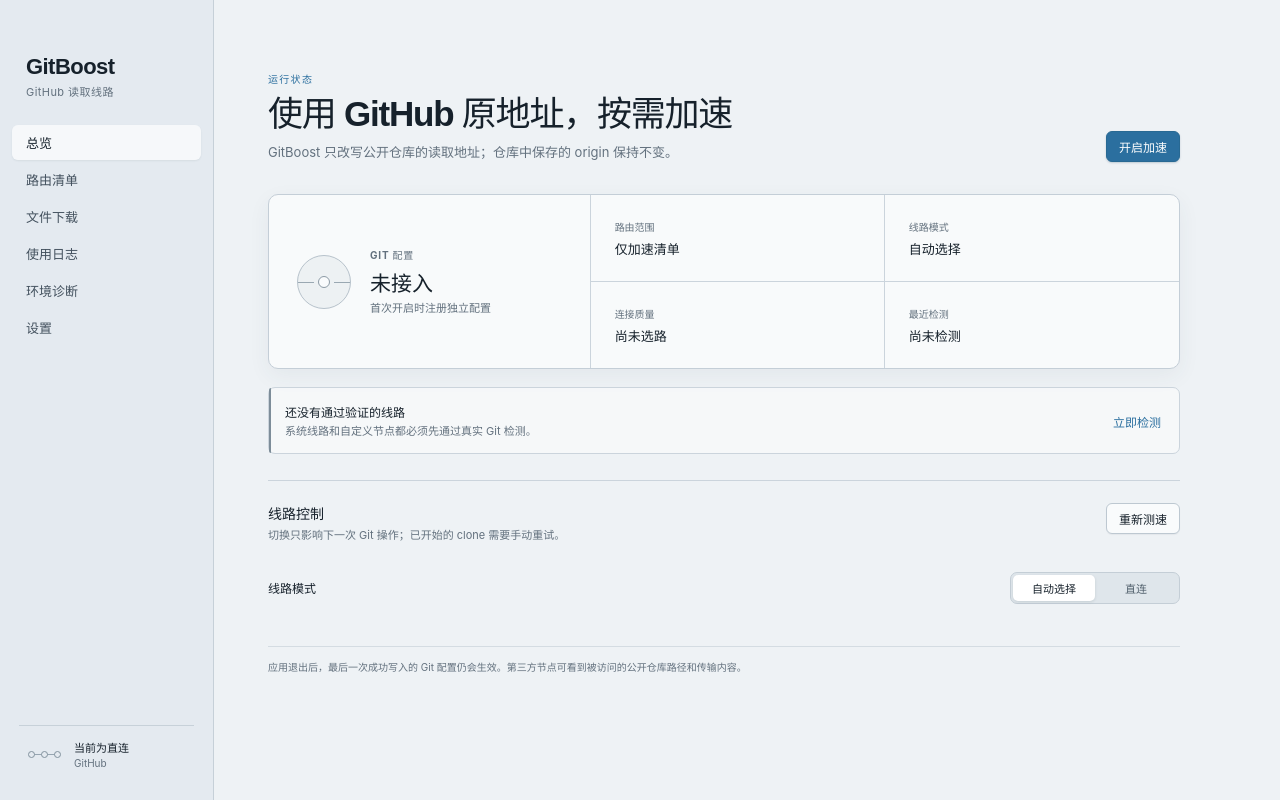
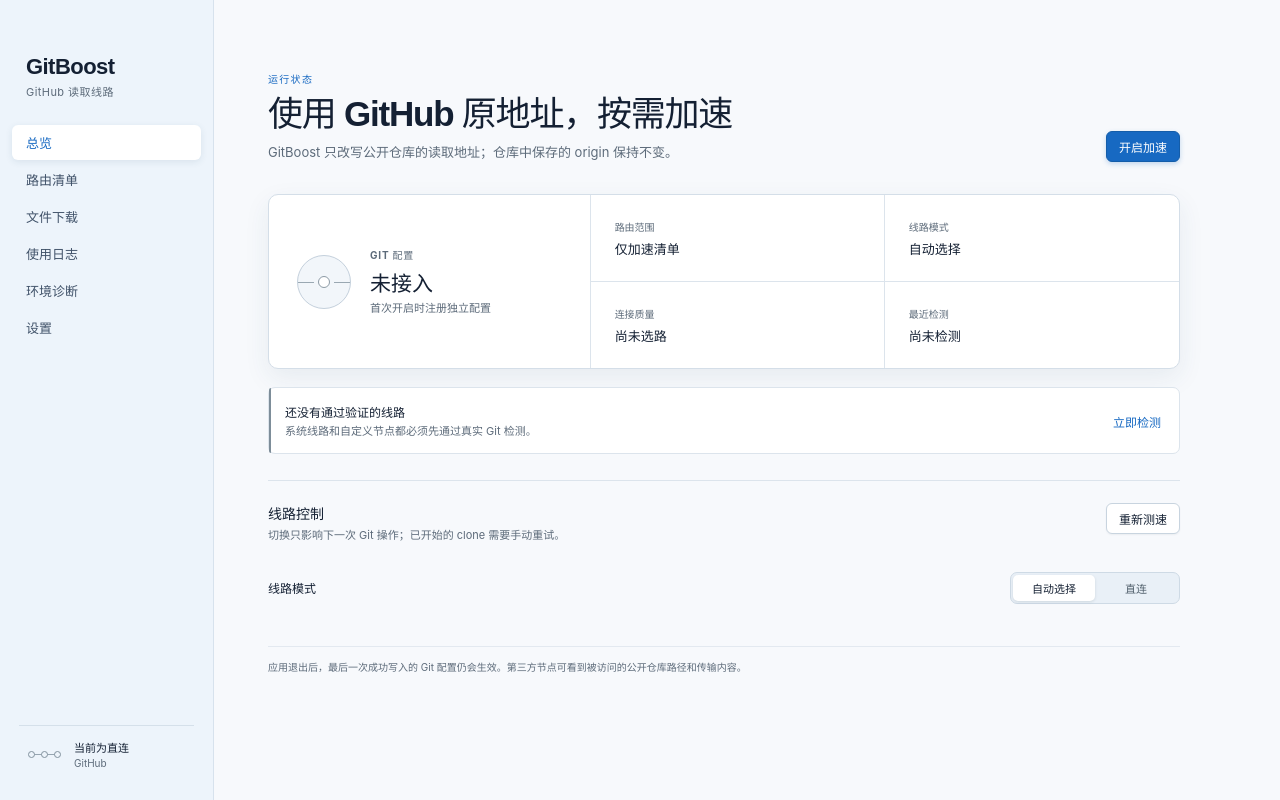
Before and after one commit to DiscoverBox/gitboost, a React (Vite) app: page / in a window 1280 px wide. Built offline with nearby package versions, Linux system fonts and the light colour scheme.

Commit message:
Brighten interface palette and update proxy nodes

```diff
--- a/src/styles.css
+++ b/src/styles.css
@@ -1,20 +1,20 @@
 :root {
   font-family: -apple-system, BlinkMacSystemFont, "PingFang SC", "Helvetica Neue", sans-serif;
-  color: #16212b;
-  background: #eef2f5;
+  color: #142033;
+  background: #f7f9fc;
   font-synthesis: none;
   text-rendering: optimizeLegibility;
-  --canvas: #eef2f5;
-  --sidebar: #e4eaf0;
-  --surface: #f8fafb;
-  --ink: #16212b;
-  --muted: #63717e;
-  --rule: #cbd4dc;
-  --accent: #2b6f9f;
-  --accent-soft: #dceaf3;
-  --success: #28745b;
-  --warning: #9a6a18;
-  --danger: #a44343;
+  --canvas: #f7f9fc;
+  --sidebar: #edf4fb;
+  --surface: #ffffff;
+  --ink: #142033;
+  --muted: #5d6b7a;
+  --rule: #dce4ec;
+  --accent: #1769c2;
+  --accent-soft: #e6f1fc;
+  --success: #187a4f;
+  --warning: #a55d00;
+  --danger: #b93645;
 }
 
 * { box-sizing: border-box; }
@@ -26,16 +26,16 @@
 
 .app-shell { position: relative; display: grid; grid-template-columns: 214px minmax(0, 1fr); height: 100%; background: var(--canvas); }
 .window-drag { position: absolute; z-index: 20; top: 0; right: 0; left: 0; height: 29px; }
-.sidebar { display: flex; flex-direction: column; min-width: 0; padding: 54px 12px 18px; background: var(--sidebar); border-right: 1px solid #c6d0d8; }
+.sidebar { display: flex; flex-direction: column; min-width: 0; padding: 54px 12px 18px; background: var(--sidebar); border-right: 1px solid #d7e2ed; }
 .app-shell--native-titlebar .sidebar { padding-top: 25px; }
 .brand-block { padding: 0 14px 26px; }
 .wordmark { font-family: "Avenir Next", ui-rounded, sans-serif; font-size: 22px; font-weight: 700; letter-spacing: -0.025em; }
 .brand-block span { display: block; margin-top: 3px; color: var(--muted); font-size: 11px; letter-spacing: 0.04em; }
 .sidebar nav { display: grid; gap: 2px; }
-.sidebar nav button { width: 100%; padding: 8px 14px; border: 0; border-radius: 6px; background: transparent; color: #43515e; text-align: left; font-size: 13px; cursor: pointer; transition: background 120ms ease, color 120ms ease; }
-.sidebar nav button:hover { background: rgb(255 255 255 / 42%); }
-.sidebar nav button.is-active { background: rgb(255 255 255 / 68%); color: var(--ink); font-weight: 600; box-shadow: 0 1px 2px rgb(42 58 70 / 8%); }
-.sidebar-status { display: grid; grid-template-columns: 38px 1fr; align-items: center; gap: 9px; margin: auto 7px 0; padding: 13px 8px; border-top: 1px solid #c7d1d9; }
+.sidebar nav button { width: 100%; padding: 8px 14px; border: 0; border-radius: 6px; background: transparent; color: #405269; text-align: left; font-size: 13px; cursor: pointer; transition: background 120ms ease, color 120ms ease; }
+.sidebar nav button:hover { background: rgb(255 255 255 / 70%); }
+.sidebar nav button.is-active { background: white; color: var(--accent); font-weight: 600; box-shadow: 0 2px 7px rgb(42 75 108 / 10%); }
+.sidebar-status { display: grid; grid-template-columns: 38px 1fr; align-items: center; gap: 9px; margin: auto 7px 0; padding: 13px 8px; border-top: 1px solid #d5e0ea; }
 .sidebar-status strong, .sidebar-status small { display: block; overflow: hidden; text-overflow: ellipsis; white-space: nowrap; }
 .sidebar-status strong { font-size: 11px; font-weight: 650; }
 .sidebar-status small { margin-top: 2px; color: var(--muted); font-size: 10px; }
@@ -55,27 +55,27 @@
 .page-description { max-width: 660px; margin: 9px 0 0; color: var(--muted); font-size: 13px; line-height: 1.55; text-wrap: pretty; }
 .page-actions { display: flex; flex: none; gap: 8px; }
 
-.button { min-height: 31px; padding: 5px 12px; border: 1px solid #bdc8d1; border-radius: 6px; background: #f9fbfc; box-shadow: 0 1px 1px rgb(30 48 62 / 5%); font-size: 12px; font-weight: 560; white-space: nowrap; cursor: pointer; transition: border-color 120ms ease, background 120ms ease, transform 80ms ease; }
-.button:hover:not(:disabled) { border-color: #aab7c2; background: #fff; }.button:active:not(:disabled) { transform: translateY(1px); }
+.button { min-height: 31px; padding: 5px 12px; border: 1px solid #c8d4df; border-radius: 6px; background: white; box-shadow: 0 1px 2px rgb(30 48 62 / 6%); font-size: 12px; font-weight: 560; white-space: nowrap; cursor: pointer; transition: border-color 120ms ease, background 120ms ease, transform 80ms ease; }
+.button:hover:not(:disabled) { border-color: #aebdca; background: #fbfdff; }.button:active:not(:disabled) { transform: translateY(1px); }
 .button:disabled { opacity: 0.48; cursor: default; }
-.button--primary { border-color: #286993; background: var(--accent); color: white; box-shadow: 0 1px 2px rgb(25 65 94 / 22%); }.button--primary:hover:not(:disabled) { border-color: #215c83; background: #276995; }
+.button--primary { border-color: #145da9; background: var(--accent); color: white; box-shadow: 0 2px 5px rgb(23 105 194 / 24%); }.button--primary:hover:not(:disabled) { border-color: #10549b; background: #145eae; }
 .button--danger { border-color: color-mix(in srgb, var(--danger), transparent 55%); color: var(--danger); }.button--danger:hover:not(:disabled) { border-color: var(--danger); background: #fff8f8; }
 .button--quiet { min-height: auto; padding: 2px 3px; border: 0; background: transparent; box-shadow: none; color: var(--accent); }.button--quiet:hover:not(:disabled) { background: transparent; text-decoration: underline; text-underline-offset: 3px; }
 
-.status-board { display: grid; grid-template-columns: minmax(220px, 0.82fr) 1.5fr; min-height: 175px; margin-bottom: 18px; overflow: hidden; border: 1px solid #c4ced7; border-radius: 10px; background: var(--surface); box-shadow: 0 7px 22px rgb(45 64 78 / 6%); }
+.status-board { display: grid; grid-template-columns: minmax(220px, 0.82fr) 1.5fr; min-height: 175px; margin-bottom: 18px; overflow: hidden; border: 1px solid #d4dee8; border-radius: 10px; background: var(--surface); box-shadow: 0 9px 26px rgb(42 75 108 / 8%); }
 .status-primary { display: flex; align-items: center; gap: 19px; padding: 28px; border-right: 1px solid var(--rule); }
 .status-primary .label { display: block; color: var(--muted); font-size: 10px; font-weight: 650; letter-spacing: 0.08em; text-transform: uppercase; }
 .status-primary strong { display: block; margin-top: 5px; font-family: "Avenir Next", sans-serif; font-size: 21px; }
 .status-primary p { margin: 4px 0 0; color: var(--muted); font-size: 11px; line-height: 1.4; }
-.status-ring { position: relative; flex: none; width: 54px; height: 54px; border: 1px solid #b7c2cb; border-radius: 50%; background: #edf1f3; }
+.status-ring { position: relative; flex: none; width: 54px; height: 54px; border: 1px solid #c4d0dc; border-radius: 50%; background: #f2f6fa; }
 .status-ring::before, .status-ring::after { content: ""; position: absolute; top: 26px; width: 16px; height: 1px; background: #9aa8b2; }.status-ring::before { right: 36px; }.status-ring::after { left: 36px; }
-.status-ring span { position: absolute; inset: 20px; border: 1px solid #8c9aa5; border-radius: 50%; background: #f9fbfc; }
+.status-ring span { position: absolute; inset: 20px; border: 1px solid #8c9aa5; border-radius: 50%; background: white; }
 .status-ring.is-on { border-color: color-mix(in srgb, var(--accent), white 48%); background: var(--accent-soft); box-shadow: inset 0 0 0 5px rgb(255 255 255 / 45%); }.status-ring.is-on::before, .status-ring.is-on::after { background: var(--accent); }.status-ring.is-on span { border-color: var(--accent); background: var(--accent); }
 .status-facts { display: grid; grid-template-columns: repeat(2, 1fr); margin: 0; }
 .status-facts > div { display: flex; flex-direction: column; justify-content: center; padding: 19px 24px; }.status-facts > div:nth-child(odd) { border-right: 1px solid var(--rule); }.status-facts > div:nth-child(-n+2) { border-bottom: 1px solid var(--rule); }
 .status-facts dt { color: var(--muted); font-size: 10px; }.status-facts dd { margin: 5px 0 0; font-size: 13px; font-weight: 650; }
 
-.notice { position: relative; margin: 12px 0; padding: 13px 114px 13px 16px; border: 1px solid #cbd4dc; border-radius: 7px; background: rgb(248 250 251 / 75%); }
+.notice { position: relative; margin: 12px 0; padding: 13px 114px 13px 16px; border: 1px solid var(--rule); border-radius: 7px; background: white; }
 .notice::before { content: ""; position: absolute; top: 0; bottom: 0; left: 0; width: 2px; background: #7d8d99; border-radius: 7px 0 0 7px; }
 .notice strong { font-size: 12px; }.notice p { margin: 3px 0 0; color: var(--muted); font-size: 11px; line-height: 1.45; }.notice .button { position: absolute; top: 50%; right: 15px; transform: translateY(-50%); }
 .notice--warning::before { background: var(--warning); }.notice--danger::before { background: var(--danger); }
@@ -83,26 +83,26 @@
 .section-block { margin-top: 26px; padding-top: 22px; border-top: 1px solid var(--rule); }
 .section-title { display: flex; align-items: flex-start; justify-content: space-between; gap: 20px; margin-bottom: 16px; }.section-title h2 { margin: 0; font-size: 14px; }.section-title p { margin: 4px 0 0; color: var(--muted); font-size: 11px; line-height: 1.5; }
 .control-row { display: flex; align-items: center; justify-content: space-between; padding: 12px 0; }.control-row label { font-size: 12px; font-weight: 600; }
-.segmented { display: inline-flex; padding: 2px; border: 1px solid #c4ced6; border-radius: 7px; background: #dfe6eb; }
+.segmented { display: inline-flex; padding: 2px; border: 1px solid #cedae5; border-radius: 7px; background: #e9f0f7; }
 .segmented button { min-width: 82px; padding: 5px 9px; border: 0; border-radius: 5px; background: transparent; color: #52616d; font-size: 11px; cursor: pointer; }.segmented button.is-active { background: white; color: var(--ink); font-weight: 650; box-shadow: 0 1px 3px rgb(34 51 64 / 13%); }
 .page-footnote { margin-top: 30px; padding-top: 13px; border-top: 1px solid color-mix(in srgb, var(--rule), transparent 25%); color: var(--muted); font-size: 10px; line-height: 1.55; }
 
-.table-head { min-height: 34px; padding: 0 11px; background: #e2e8ed; color: var(--muted); font-size: 10px; font-weight: 650; }
-.table-row { position: relative; min-height: 64px; padding: 10px 11px; border-top: 1px solid #d3dbe1; background: rgb(248 250 251 / 75%); font-size: 11px; }.table-row:hover { background: #f9fbfc; }.table-row.is-disabled { opacity: 0.52; }
+.table-head { min-height: 34px; padding: 0 11px; background: #edf3f8; color: var(--muted); font-size: 10px; font-weight: 650; }
+.table-row { position: relative; min-height: 64px; padding: 10px 11px; border-top: 1px solid var(--rule); background: white; font-size: 11px; }.table-row:hover { background: #f8fbff; }.table-row.is-disabled { opacity: 0.52; }
 .node-name { display: flex; align-items: center; min-width: 0; gap: 10px; }.node-name > div { min-width: 0; }.node-name strong, .node-name code { display: block; overflow: hidden; text-overflow: ellipsis; white-space: nowrap; }.node-name strong { font-size: 12px; }.node-name code { margin-top: 4px; color: var(--muted); font-size: 9px; }
 .status-dot { display: inline-block; flex: none; width: 7px; height: 7px; border-radius: 50%; background: #8b99a4; box-shadow: 0 0 0 3px rgb(139 153 164 / 10%); }.status-dot--success { background: var(--success); box-shadow: 0 0 0 3px rgb(40 116 91 / 10%); }.status-dot--warning { background: var(--warning); box-shadow: 0 0 0 3px rgb(154 106 24 / 10%); }.status-dot--danger { background: var(--danger); box-shadow: 0 0 0 3px rgb(164 67 67 / 10%); }
 .status-text { font-weight: 650; }.status-text--success { color: var(--success); }.status-text--warning { color: var(--warning); }.status-text--danger, .danger-text { color: var(--danger) !important; }
 .row-actions { display: flex; align-items: center; justify-content: flex-end; gap: 10px; }.more-button { width: 27px; height: 26px; padding: 0 0 5px; border: 1px solid transparent; border-radius: 5px; background: transparent; color: var(--muted); cursor: pointer; }.more-button:hover { border-color: var(--rule); background: white; }
 .row-detail { grid-column: 1 / -1; margin: 7px 0 0 17px; color: var(--danger); font-size: 9px; }
-.empty-state { padding: 55px 20px; background: rgb(248 250 251 / 55%); color: var(--muted); text-align: center; }.empty-state strong { color: var(--ink); font-size: 12px; }.empty-state p { margin: 4px 0 0; font-size: 11px; }.empty-state.compact { padding: 28px 20px; }
-.inline-explainer { display: flex; align-items: center; gap: 13px; margin-top: 14px; color: var(--muted); font-size: 10px; }.inline-explainer strong { color: #43515e; }.inline-explainer code { padding: 3px 6px; border-radius: 4px; background: #e1e7ec; color: #43515e; }
+.empty-state { padding: 55px 20px; background: rgb(255 255 255 / 68%); color: var(--muted); text-align: center; }.empty-state strong { color: var(--ink); font-size: 12px; }.empty-state p { margin: 4px 0 0; font-size: 11px; }.empty-state.compact { padding: 28px 20px; }
+.inline-explainer { display: flex; align-items: center; gap: 13px; margin-top: 14px; color: var(--muted); font-size: 10px; }.inline-explainer strong { color: #405269; }.inline-explainer code { padding: 3px 6px; border-radius: 4px; background: #eaf0f6; color: #405269; }
 
-.scope-picker { display: flex; align-items: center; justify-content: space-between; gap: 24px; margin-bottom: 18px; padding: 17px 18px; border: 1px solid #c7d1d9; border-radius: 8px; background: rgb(248 250 251 / 72%); }.scope-picker strong { font-size: 12px; }.scope-picker p { margin: 3px 0 0; color: var(--muted); font-size: 10px; }
+.scope-picker { display: flex; align-items: center; justify-content: space-between; gap: 24px; margin-bottom: 18px; padding: 17px 18px; border: 1px solid #d4dee8; border-radius: 8px; background: white; }.scope-picker strong { font-size: 12px; }.scope-picker p { margin: 3px 0 0; color: var(--muted); font-size: 10px; }
 .route-input { display: flex; gap: 8px; }.route-input input { flex: 1; min-width: 0; height: 34px; padding: 6px 10px; border: 1px solid #bdc8d1; border-radius: 6px; background: #fbfcfd; font-size: 11px; }.route-input input::placeholder { color: #94a1ab; }
 .route-list-toolbar { display: flex; align-items: center; justify-content: space-between; gap: 24px; margin-top: 24px; padding: 0 3px 9px; border-bottom: 1px solid var(--rule); }.route-list-summary { display: flex; align-items: baseline; gap: 8px; }.route-list-summary strong { font-size: 11px; }.route-list-summary span { color: var(--muted); font-size: 9px; font-variant-numeric: tabular-nums; }.route-search { width: min(250px, 44%); }.route-search input { width: 100%; height: 30px; padding: 5px 9px; border: 1px solid #c5cfd7; border-radius: 6px; background: #f8fafb; font-size: 10px; }
 .route-list > div:not(.empty-state) { display: flex; align-items: center; justify-content: space-between; gap: 16px; min-height: 48px; padding: 8px 3px; border-bottom: 1px solid #d4dce2; }.route-list > div > div { flex: 1; min-width: 0; line-height: 1.6; }.route-list code { overflow-wrap: anywhere; white-space: normal; }.route-list span { margin-left: 10px; padding: 2px 5px; border-radius: 4px; background: var(--accent-soft); color: var(--accent); font-size: 9px; }.route-list .button { flex: none; }
 
-.download-card { padding: 20px; border: 1px solid #c4ced7; border-radius: 9px; background: var(--surface); box-shadow: 0 7px 22px rgb(45 64 78 / 5%); }
+.download-card { padding: 20px; border: 1px solid #d4dee8; border-radius: 9px; background: var(--surface); box-shadow: 0 9px 26px rgb(42 75 108 / 7%); }
 .download-card label { display: block; margin-bottom: 8px; font-size: 11px; font-weight: 650; }
 .download-input { display: flex; gap: 8px; }
 .download-input input { flex: 1; min-width: 0; height: 34px; padding: 6px 10px; border: 1px solid #bdc8d1; border-radius: 6px; background: white; font-family: "SFMono-Regular", Menlo, monospace; font-size: 10px; }
@@ -114,7 +114,7 @@
 .download-target code { display: block; overflow: hidden; text-overflow: ellipsis; white-space: nowrap; }
 
 .diagnostic-summary { display: grid; grid-template-columns: repeat(3, 1fr); border-top: 1px solid #bdc8d1; border-bottom: 1px solid #bdc8d1; }.diagnostic-summary > div { min-width: 0; min-height: 115px; padding: 19px 20px; }.diagnostic-summary > div + div { border-left: 1px solid var(--rule); }.diagnostic-summary span, .diagnostic-summary strong, .diagnostic-summary code { display: block; }.diagnostic-summary span { color: var(--muted); font-size: 10px; }.diagnostic-summary strong { margin-top: 9px; font-size: 13px; }.diagnostic-summary code, .diagnostic-summary p { margin: 7px 0 0; overflow: hidden; color: var(--muted); font-size: 9px; line-height: 1.5; text-overflow: ellipsis; white-space: nowrap; }
-.report-block { margin-top: 24px; border: 1px solid #c3ced6; border-radius: 8px; background: #f8fafb; }.report-block header { display: flex; align-items: center; justify-content: space-between; padding: 14px 17px; border-bottom: 1px solid var(--rule); }.report-block h2 { margin: 0; font-size: 13px; }.report-block header p { margin: 3px 0 0; color: var(--muted); font-size: 9px; }.report-block dl { margin: 0; }.report-block dl > div { display: grid; grid-template-columns: 145px 1fr; min-height: 41px; padding: 9px 17px; border-bottom: 1px solid #d8dfe4; }.report-block dt { color: var(--muted); font-size: 10px; }.report-block dd { min-width: 0; margin: 0; font-size: 10px; }.report-block dd code { display: block; overflow: hidden; text-overflow: ellipsis; white-space: nowrap; }.report-warning { padding: 11px 17px; border-bottom: 1px solid #ead6b3; background: #fff9ec; color: #76531b; font-size: 10px; }
+.report-block { margin-top: 24px; border: 1px solid #d4dee8; border-radius: 8px; background: white; }.report-block header { display: flex; align-items: center; justify-content: space-between; padding: 14px 17px; border-bottom: 1px solid var(--rule); }.report-block h2 { margin: 0; font-size: 13px; }.report-block header p { margin: 3px 0 0; color: var(--muted); font-size: 9px; }.report-block dl { margin: 0; }.report-block dl > div { display: grid; grid-template-columns: 145px 1fr; min-height: 41px; padding: 9px 17px; border-bottom: 1px solid var(--rule); }.report-block dt { color: var(--muted); font-size: 10px; }.report-block dd { min-width: 0; margin: 0; font-size: 10px; }.report-block dd code { display: block; overflow: hidden; text-overflow: ellipsis; white-space: nowrap; }.report-warning { padding: 11px 17px; border-bottom: 1px solid #ead6b3; background: #fff9ec; color: #76531b; font-size: 10px; }
 
 .audit-summary { display: grid; grid-template-columns: 1.05fr 1.35fr 0.7fr auto; align-items: center; min-height: 82px; border-top: 1px solid #bdc8d1; border-bottom: 1px solid #bdc8d1; }
 .audit-summary > div { min-width: 0; padding: 15px 18px; }
@@ -130,16 +130,16 @@
 .audit-note strong { flex: none; color: #43515e; }
 .usage-table { overflow: hidden; border-top: 1px solid #bec9d2; border-bottom: 1px solid #bec9d2; }
 .usage-grid { display: grid; grid-template-columns: 118px minmax(240px, 2fr) minmax(128px, 0.9fr) 70px 65px; align-items: center; column-gap: 16px; }
-.usage-head { min-height: 34px; padding: 0 11px; background: #e2e8ed; color: var(--muted); font-size: 10px; font-weight: 650; }
-.usage-row { min-height: 62px; padding: 9px 11px; border-top: 1px solid #d3dbe1; background: rgb(248 250 251 / 75%); font-size: 10px; }
-.usage-row:hover { background: #f9fbfc; }
+.usage-head { min-height: 34px; padding: 0 11px; background: #edf3f8; color: var(--muted); font-size: 10px; font-weight: 650; }
+.usage-row { min-height: 62px; padding: 9px 11px; border-top: 1px solid var(--rule); background: white; font-size: 10px; }
+.usage-row:hover { background: #f8fbff; }
 .usage-row time { color: var(--muted); font-variant-numeric: tabular-nums; }
 .usage-repo { min-width: 0; }
 .usage-repo strong, .usage-repo code { display: block; overflow: hidden; text-overflow: ellipsis; white-space: nowrap; }
 .usage-repo strong { font-size: 11px; }
 .usage-repo code { margin-top: 4px; color: var(--muted); font-size: 9px; }
 .usage-row > div:nth-child(3) small { display: block; margin-top: 4px; color: var(--muted); font-size: 9px; }
-.route-badge { display: inline-block; padding: 2px 6px; border-radius: 4px; background: #e2e8ed; color: #52616d; font-size: 9px; font-weight: 650; }
+.route-badge { display: inline-block; padding: 2px 6px; border-radius: 4px; background: #eaf0f6; color: #4b5d70; font-size: 9px; font-weight: 650; }
 .route-badge--accelerated { background: var(--accent-soft); color: var(--accent); }
 .route-badge--direct { background: #e4eee9; color: var(--success); }
 .route-badge--other { background: #f5ead6; color: var(--warning); }
@@ -148,7 +148,7 @@
 .settings-list { border-top: 1px solid #bdc8d1; }
 .setting-row { display: flex; align-items: center; justify-content: space-between; gap: 24px; min-height: 72px; padding: 14px 5px; border-bottom: 1px solid var(--rule); }.setting-row strong { font-size: 12px; }.setting-row p { margin: 4px 0 0; color: var(--muted); font-size: 10px; line-height: 1.45; }.setting-row select { min-width: 140px; height: 30px; padding: 3px 28px 3px 9px; border: 1px solid #bdc8d1; border-radius: 6px; background: #f9fbfc; font-size: 11px; }
 .section-actions { display: flex; gap: 8px; }
-.node-settings-list { overflow: hidden; border: 1px solid #c4ced7; border-radius: 8px; background: rgb(248 250 251 / 72%); }
+.node-settings-list { overflow: hidden; border: 1px solid #d4dee8; border-radius: 8px; background: white; }
 .node-setting-row { position: relative; display: grid; grid-template-columns: minmax(220px, 1fr) auto 76px; align-items: center; gap: 24px; min-height: 70px; padding: 12px 14px; font-size: 10px; }
 .node-setting-row + .node-setting-row { border-top: 1px solid var(--rule); }
 .node-setting-row.is-disabled { opacity: 0.52; }
@@ -159,9 +159,9 @@
 .maintenance-actions { display: flex; gap: 8px; }.about-line { display: flex; justify-content: space-between; margin-top: 34px; padding-top: 12px; border-top: 1px solid color-mix(in srgb, var(--rule), transparent 25%); color: var(--muted); font-size: 9px; }
 
 .modal-backdrop { position: fixed; z-index: 100; inset: 0; display: grid; place-items: center; padding: 30px; background: rgb(28 38 46 / 28%); backdrop-filter: blur(2px); }
-.modal { width: min(520px, 100%); overflow: hidden; border: 1px solid #aebbc5; border-radius: 10px; background: #f8fafb; box-shadow: 0 22px 70px rgb(22 33 43 / 28%); animation: modal-in 130ms ease-out; }.modal > header { display: flex; align-items: center; justify-content: space-between; padding: 15px 18px; border-bottom: 1px solid var(--rule); }.modal h2 { margin: 0; font-size: 14px; }.close-button { width: 24px; height: 24px; padding: 0; border: 0; border-radius: 5px; background: transparent; color: var(--muted); font-size: 18px; line-height: 1; cursor: pointer; }.close-button:hover { background: #e7ecef; }
+.modal { width: min(520px, 100%); overflow: hidden; border: 1px solid #c8d4df; border-radius: 10px; background: white; box-shadow: 0 22px 70px rgb(22 33 43 / 24%); animation: modal-in 130ms ease-out; }.modal > header { display: flex; align-items: center; justify-content: space-between; padding: 15px 18px; border-bottom: 1px solid var(--rule); }.modal h2 { margin: 0; font-size: 14px; }.close-button { width: 24px; height: 24px; padding: 0; border: 0; border-radius: 5px; background: transparent; color: var(--muted); font-size: 18px; line-height: 1; cursor: pointer; }.close-button:hover { background: #edf3f8; }
 .modal-body { padding: 18px; }.modal-intro { margin: 0 0 11px; color: #4e5c67; font-size: 11px; line-height: 1.55; }.modal-intro code { padding: 2px 4px; border-radius: 3px; background: #e5eaee; }
-.modal-footer { display: flex; align-items: center; gap: 8px; padding: 12px 18px; border-top: 1px solid var(--rule); background: #f0f4f6; }.modal-footer > span { flex: 1; }
+.modal-footer { display: flex; align-items: center; gap: 8px; padding: 12px 18px; border-top: 1px solid var(--rule); background: #f6f9fc; }.modal-footer > span { flex: 1; }
 .import-area { width: 100%; min-height: 145px; resize: vertical; padding: 10px; border: 1px solid #b9c5ce; border-radius: 6px; background: white; font-family: "SFMono-Regular", Menlo, monospace; font-size: 10px; line-height: 1.6; }.field-help { margin: 7px 0 0; color: var(--muted); font-size: 9px; }
 .import-result { margin-top: 12px; padding: 10px; border: 1px solid #a9c9b8; border-radius: 6px; background: #edf6f1; font-size: 10px; }.import-result--warning { border-color: #d6bd8c; background: #faf3e5; }.import-result > strong { font-size: 11px; }.import-result > p { margin: 4px 0 0; color: var(--muted); }.import-result ul { max-height: 120px; margin: 8px 0 0; padding: 0; overflow: auto; list-style: none; }.import-result li { display: grid; gap: 2px; padding: 6px 0; border-top: 1px solid rgb(120 105 75 / 18%); }.import-result li code { overflow: hidden; text-overflow: ellipsis; white-space: nowrap; }.import-result li span { color: #80582d; }
 .field { display: grid; gap: 6px; }.field span, .readonly-field > span { color: var(--muted); font-size: 10px; }.field input { height: 32px; padding: 5px 9px; border: 1px solid #b9c5ce; border-radius: 6px; background: white; font-size: 11px; }.readonly-field { display: grid; gap: 6px; margin-top: 16px; }.readonly-field code { overflow: hidden; padding: 8px 9px; border: 1px solid #d0d8de; border-radius: 5px; background: #edf1f3; color: #4f5e69; text-overflow: ellipsis; white-space: nowrap; }
```
Also changed, not shown: nodes.json (+18 -1 lines), 2 other files (tests, documents, lock files or other folders).
